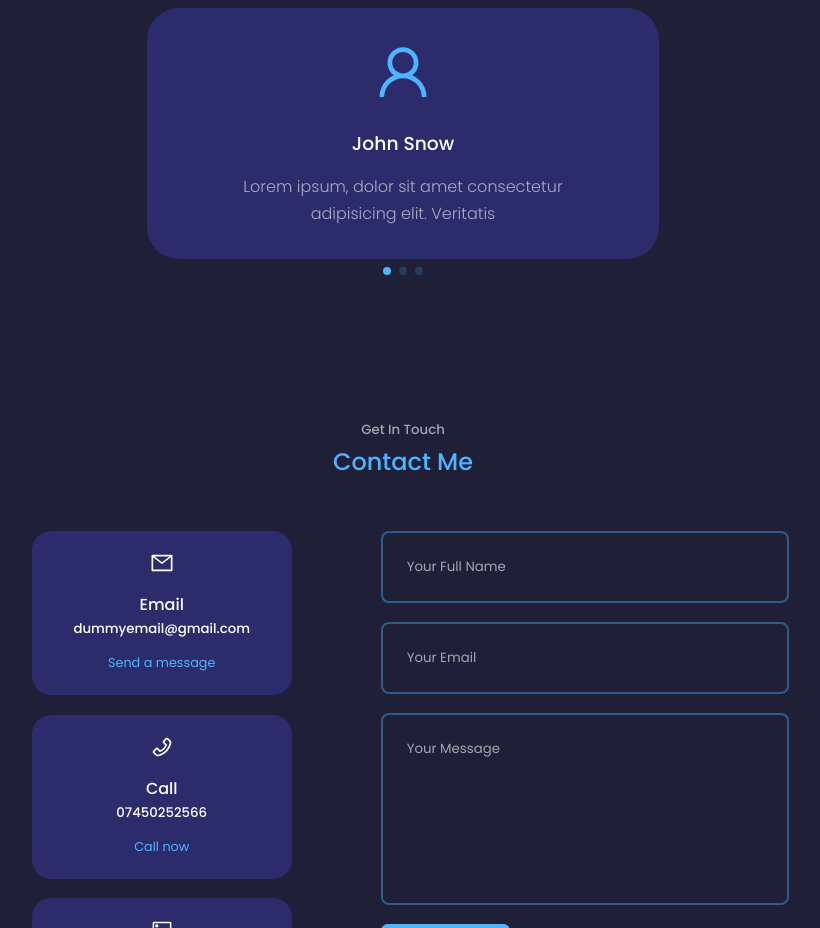
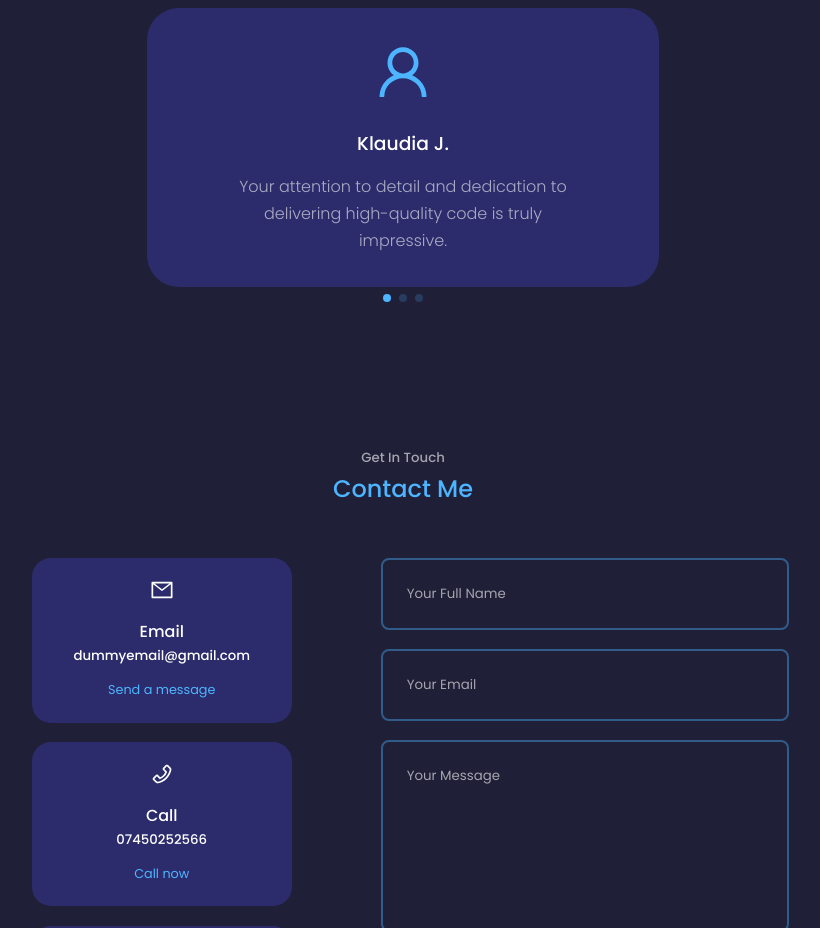
Before and after one commit to craigea92/react-portfolio, a React (Create React App) app: page / in a window 1280 px wide. Shown: the part 3260-4188 px from the top of the page, without its empty margins (237-1057 px from the left). Built offline with nearby package versions, Linux system fonts and the light colour scheme; no server answers.

Commit message:
Added real testimonial information from past colleagues

```diff
--- a/src/components/testimonials/Testimonials.jsx
+++ b/src/components/testimonials/Testimonials.jsx
@@ -12,19 +12,19 @@ import "swiper/css/pagination";
 
 const data = [
   {
-    name: "John Snow",
+    name: "Klaudia J.",
     review:
-      "Lorem ipsum, dolor sit amet consectetur adipisicing elit. Veritatis",
+    "Your attention to detail and dedication to delivering high-quality code is truly impressive.",
   },
   {
-    name: "John Snow",
+    name: "Sam W.",
     review:
-      "Lorem ipsum, dolor sit amet consectetur adipisicing elit. Veritatis",
+      "It's a pleasure to work alongside someone who consistently goes the extra mile for their colleagues.",
   },
   {
-    name: "John Snow",
+    name: "Joel B.",
     review:
-      "Lorem ipsum, dolor sit amet consectetur adipisicing elit. Veritatis",
+      "Your positive attitude and willingness to collaborate makes our work environment so much better.",
   },
 ];
 
```
